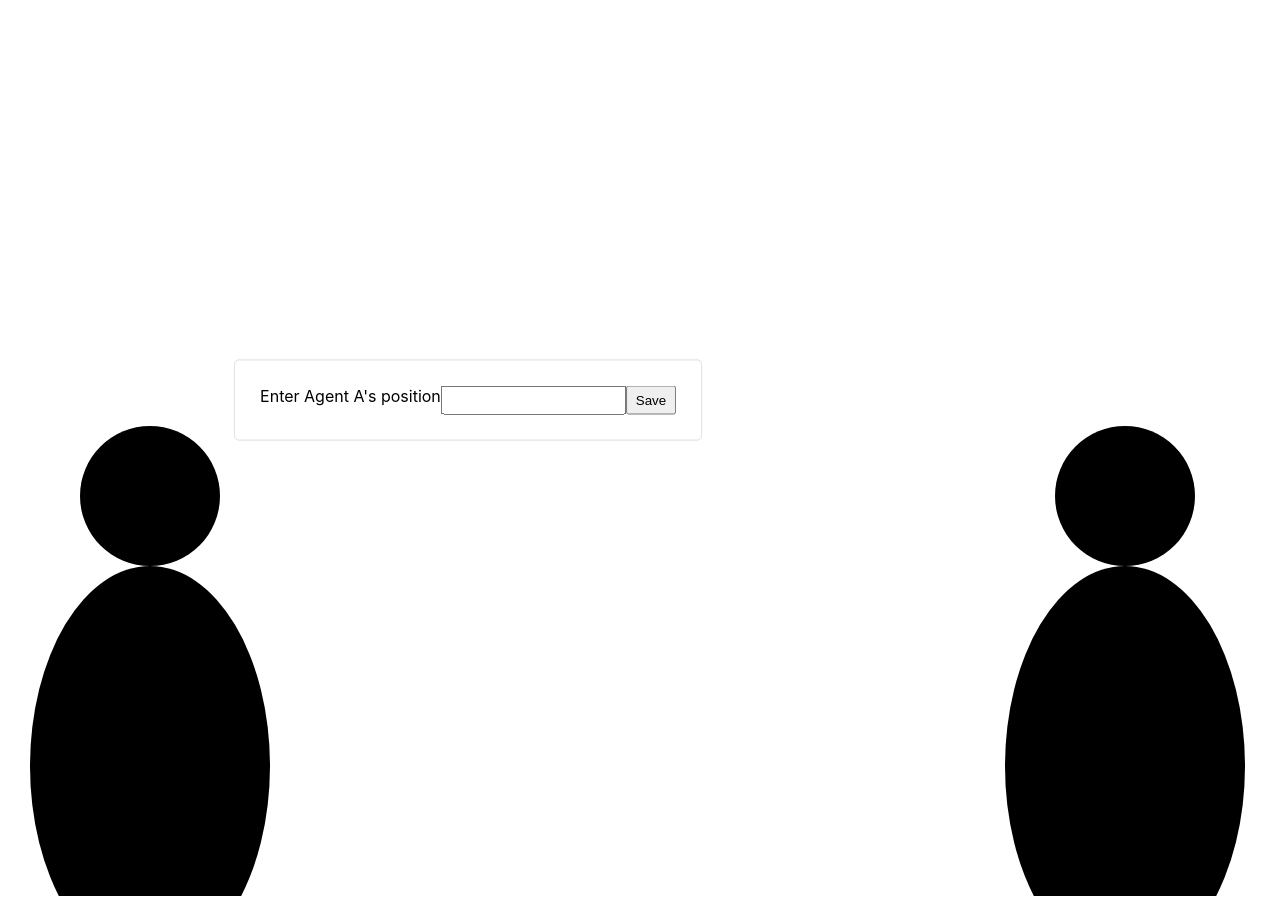
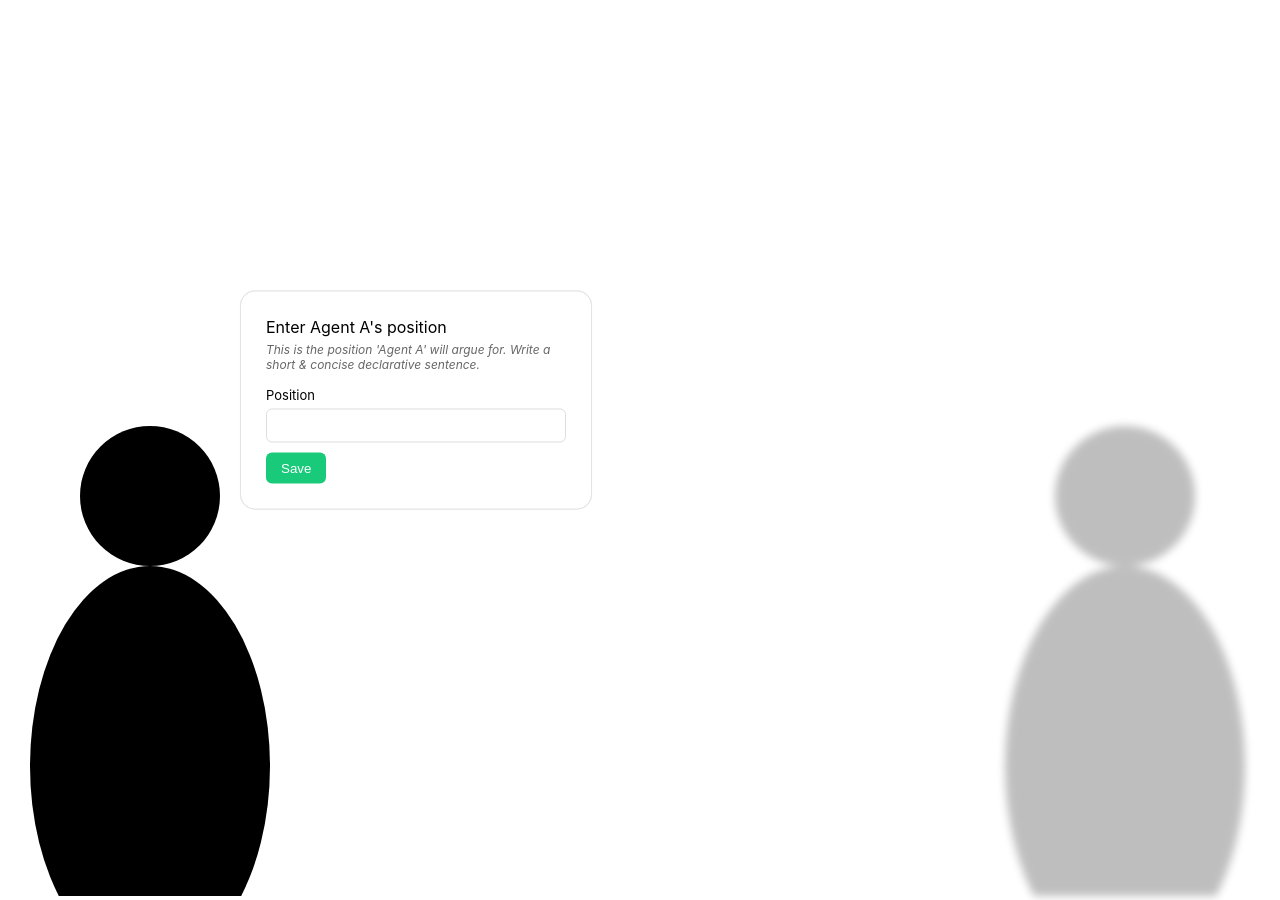
Before and after one commit to austenpayan/chatty-agents, a React (Create React App) app: page / in a window 1280 px wide. Both pictures are taken after typing "Sample" into the empty fields and a click on the button "Save". Built offline with nearby package versions, Linux system fonts and the light colour scheme.

Commit message:
Add component styling

```diff
--- a/src/App.tsx
+++ b/src/App.tsx
@@ -24,13 +24,13 @@ const CenteredForm = styled(Form)`
 `
 
 const LeftForm = styled(CenteredForm)`
-    left: 0%;
+    left: 5%;
     transform: translate(50%, -50%);
 `
 
 const RightForm = styled(CenteredForm)`
     left: auto;
-    right: 0;
+    right: 5%;
 `
 
 const App = () => {
@@ -63,19 +63,19 @@ const App = () => {
         <>
             <GlobalStyle />
             {step === Steps.Intake && (
-                <CenteredForm description="Enter your OpenAI API key" onSave={handlekeySubmission} />
+                <CenteredForm title="Enter your OpenAI API key" onSave={handlekeySubmission} inputName="api-key" inputLabel="Key" />
             )}
             {step === Steps.PositionOne && (
-                <LeftForm description="Enter Agent A's position" onSave={handleAgentASubmit} />
+                <LeftForm title="Enter Agent A's position" onSave={handleAgentASubmit} inputName="agent-a-position" inputLabel="Position" description="This is the position 'Agent A' will argue for. Write a short & concise declarative sentence." />
             )}
             {step === Steps.PositionTwo && (
-                <RightForm description="Enter Agent B's position" onSave={handleAgentBSubmit} />
+                <RightForm title="Enter Agent B's position" onSave={handleAgentBSubmit} inputName="agent-b-position" inputLabel="Position" />
             )}
             {step === Steps.Debate && (
                 <Conversation apiKey={apiKey ?? ''} agentAPosition={agentAPosition} agentBPosition={agentBPosition} />
             )}
-            <Silhouette $anchor="left" text={agentAPosition} />
-			<Silhouette $anchor="right" text={agentBPosition} />
+            <Silhouette $anchor="left" text={agentAPosition} $faded={step === Steps.PositionTwo} />
+			<Silhouette $anchor="right" text={agentBPosition} $faded={step === Steps.PositionOne}/>
         </>
     );
 }
--- a/src/components/button.tsx
+++ b/src/components/button.tsx
@@ -2,16 +2,27 @@ import styled from "styled-components";
 
 interface Props {
 	text: string;
-	onClick: () => void;
+	onClick?: () => void;
 	className?: string;
+	buttonType?: 'default' | 'success';
 }
 
-const Button = ({ text, onClick, className }: Props) => {
+export const DefaultButton = styled.button`
+	padding: 8px 15px;
+	border-radius: 6px;
+	border: none;
+	font-weight: 500;
+`;
+
+const SuccessButton = styled(DefaultButton)`
+	background-color: #19ca7a;
+	color: white;
+`
+
+const Button = ({ text, onClick, className, buttonType, ...props }: Props & React.DetailedHTMLProps<React.ButtonHTMLAttributes<HTMLButtonElement>, HTMLButtonElement>) => {
 	return (
-		<button onClick={onClick} className={className}>{text}</button>
+		<SuccessButton {...props} onClick={onClick} className={className}>{text}</SuccessButton>
 	)
 };
 
-export default styled(Button)`
-	padding: 5px 8px;
-`;
+export default Button;
--- a/src/components/card.tsx
+++ b/src/components/card.tsx
@@ -1,10 +1,9 @@
 import styled from "styled-components";
 
 const Card = styled.div`
-	border-radius: 5px;
+	border-radius: 15px;
 	border: 1px solid #e3e3e6;
 	padding: 25px;
-	display: inline-flex;
 	background-color: white;
 	box-shadow: 0 0px 1px rgba(0, 0, 0, 0.1);
 `;
--- a/src/components/form.tsx
+++ b/src/components/form.tsx
@@ -1,35 +1,85 @@
-import React, { useState } from 'react';
+import React, { useState } from "react";
 
-import Button from "./button";
+import Button, { DefaultButton } from "./button";
 import Card from "./card";
 import Input from "./input";
-import styled from 'styled-components';
+import styled from "styled-components";
+import Label from "./label";
 
 interface Props {
-	onSave: (value: string) => void
-	description: string;
+    onSave: (value: string) => void;
+    description?: string;
+    title: string;
     className?: string;
+    inputLabel: string;
+    inputName: string;
 }
 
-const Form = ({ description, onSave, className }: Props) => {
-	const [value, setValue] = useState('');
+const Title = styled.h1`
+    font-size: 16px;
+    font-weight: normal;
+    margin: 0;
+`;
+
+const Description = styled.p`
+    font-size: 12px;
+	opacity: 0.6;
+    font-weight: normal;
+    font-style: italic;
+    margin: 0;
+`;
+
+const Form = ({
+    title,
+    description,
+    onSave,
+    className,
+    inputName,
+    inputLabel,
+}: Props) => {
+    const [value, setValue] = useState("");
     // TODO use form validation?
 
-	const handleChange = (e: React.KeyboardEvent) => {
+    const handleChange = (e: React.ChangeEvent<HTMLInputElement>) => {
         setValue(e.target.value);
-	}
+    };
 
-	const handleSubmit = () => {
+    const handleSubmit = (e: React.FormEvent) => {
+		e.preventDefault();
+
         onSave(value);
-	}
+    };
 
     return (
         <Card className={className}>
-			{description}
-      		<Input onChange={handleChange} />
-      		<Button text="Save" onClick={handleSubmit} />
+            <form onSubmit={handleSubmit}>
+                <Title>{title}</Title>
+                {description ? <Description>{description}</Description> : null}
+                <Label htmlFor={inputName}>{inputLabel}</Label>
+                <Input onChange={handleChange} name={inputName} />
+                <Button text="Save" type="submit" />
+            </form>
         </Card>
-	)
+    );
+};
+
+export default styled(Form)`
+    width: 300px;
+
+    ${DefaultButton} {
+        margin-top: 10px;
     }
 
-export default Form;
+    ${Label} {
+        margin-top: 15px;
+        display: block;
+    }
+
+	${Description} {
+		margin-top: 5px;
+	}
+
+    ${Input} {
+        margin-top: 6px;
+    }
+`;
--- a/src/components/input.tsx
+++ b/src/components/input.tsx
@@ -1,7 +1,16 @@
 import React from 'react';
+import styled from 'styled-components';
 
-const Input = ({ onChange }: { onChange: (value: string) => {} }) => {
-	return <input onChange={onChange}/>
+const Input = ({ onChange, className, ...props }: { onChange: (e: React.ChangeEvent<HTMLInputElement>) => void, className?: string } & React.DetailedHTMLProps<React.ButtonHTMLAttributes<HTMLInputElement>, HTMLInputElement>) => {
+	return <input {...props} className={className} onChange={onChange}/>
 };
 
-export default Input;
+export default styled(Input)`
+	width: 100%;
+	display: block;
+	height: 34px;
+	border: 1px solid #dddddd;
+	border-radius: 6px;
+	padding: 6px 10px;
+	box-sizing: border-box;
+`;
--- /dev/null
+++ b/src/components/label.tsx
@@ -0,0 +1,12 @@
+import React from 'react';
+import styled from "styled-components";
+
+const Label = ({ children, ...props }: { children: React.ReactNode } & React.HTMLProps<HTMLLabelElement>) => {
+	return (
+		<label {...props}>{children}</label>
+	)
+}
+
+export default styled(Label)`
+	font-size: 13px;
+`;
--- a/src/components/silhouette.tsx
+++ b/src/components/silhouette.tsx
@@ -17,7 +17,7 @@ const Silhouette = ({ className, text }: { className?: string, text?: string })
 	);
 };
 
-export default styled(Silhouette)<{ $anchor?: 'left' | 'right' }>`
+export default styled(Silhouette)<{ $anchor?: 'left' | 'right', $faded?: boolean }>`
 	color: white;
 	position: absolute;
 	bottom: -100px;
@@ -25,6 +25,8 @@ export default styled(Silhouette)<{ $anchor?: 'left' | 'right' }>`
 	left: ${props => props.$anchor === 'left' ? '0' : 'auto'};
 	right: ${props => props.$anchor === 'right' ? '0' : 'auto'};
 	z-index: ${Layers.Background};
+	opacity: ${props => props.$faded ? '0.25' : '1'};
+	filter: blur(${props => props.$faded ? '4px' : '0'});
 
 	p {
 		position: absolute;
```
Lines whose indentation alone changed are shown as unchanged.
